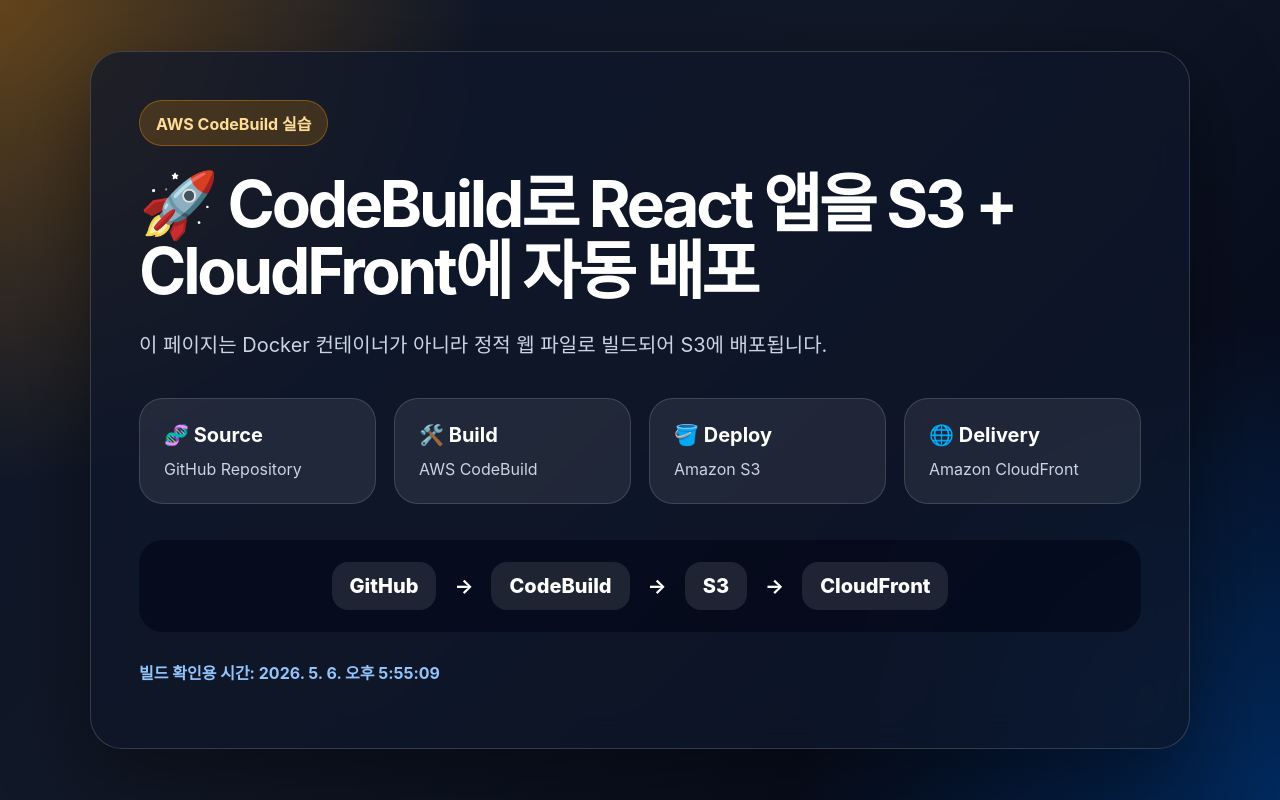
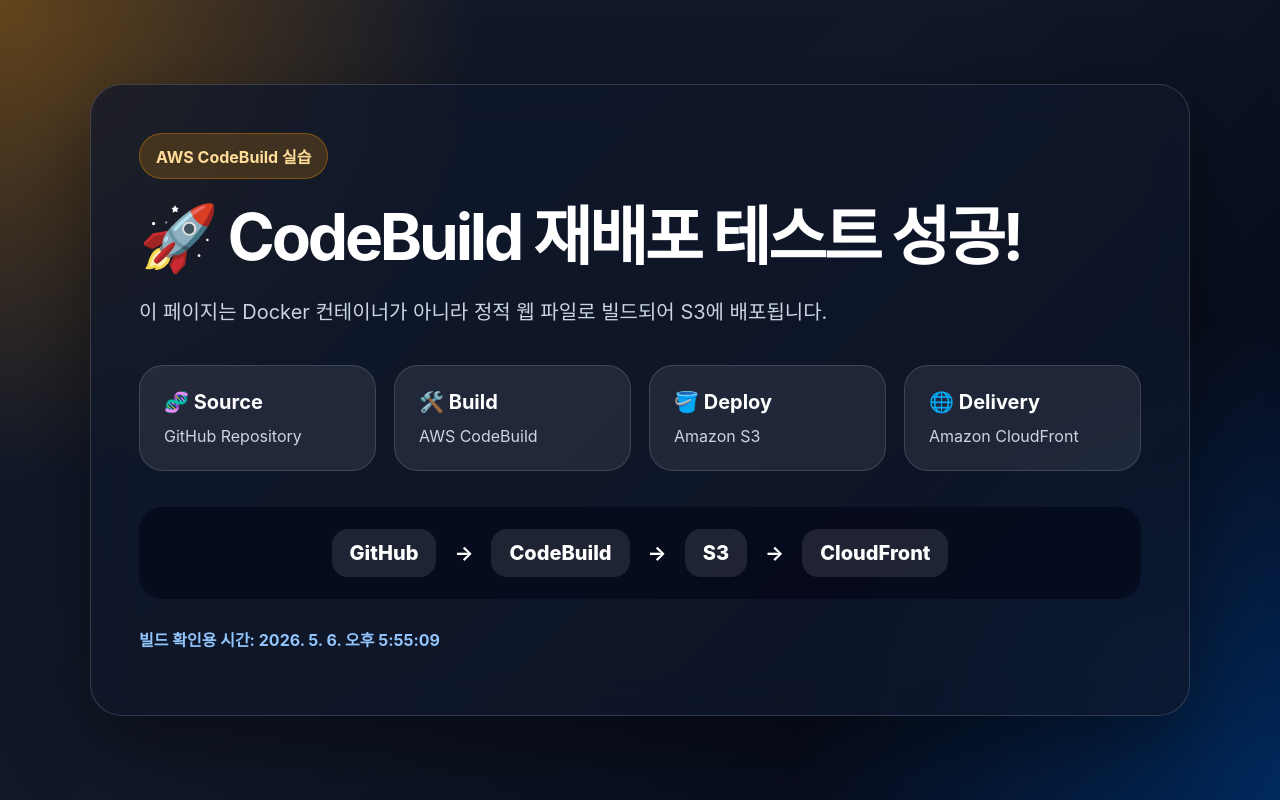
Before and after one commit to sum9191-ops/soldesk-codebuild-react-s3, a React (Vite) app: page / in a window 1280 px wide. Built offline with nearby package versions, Linux system fonts and the light colour scheme.

Commit message:
Initial CodeBuild S3 deploy v2

```diff
--- a/src/App.jsx
+++ b/src/App.jsx
@@ -8,7 +8,7 @@
       <section className="hero">
         <div className="badge">AWS CodeBuild 실습</div>
 
-        <h1>🚀 CodeBuild로 React 앱을 S3 + CloudFront에 자동 배포</h1>
+        <h1>🚀 CodeBuild 재배포 테스트 성공!</h1>
 
         <p className="subtitle">
           이 페이지는 Docker 컨테이너가 아니라 정적 웹 파일로 빌드되어 S3에 배포됩니다.
```
